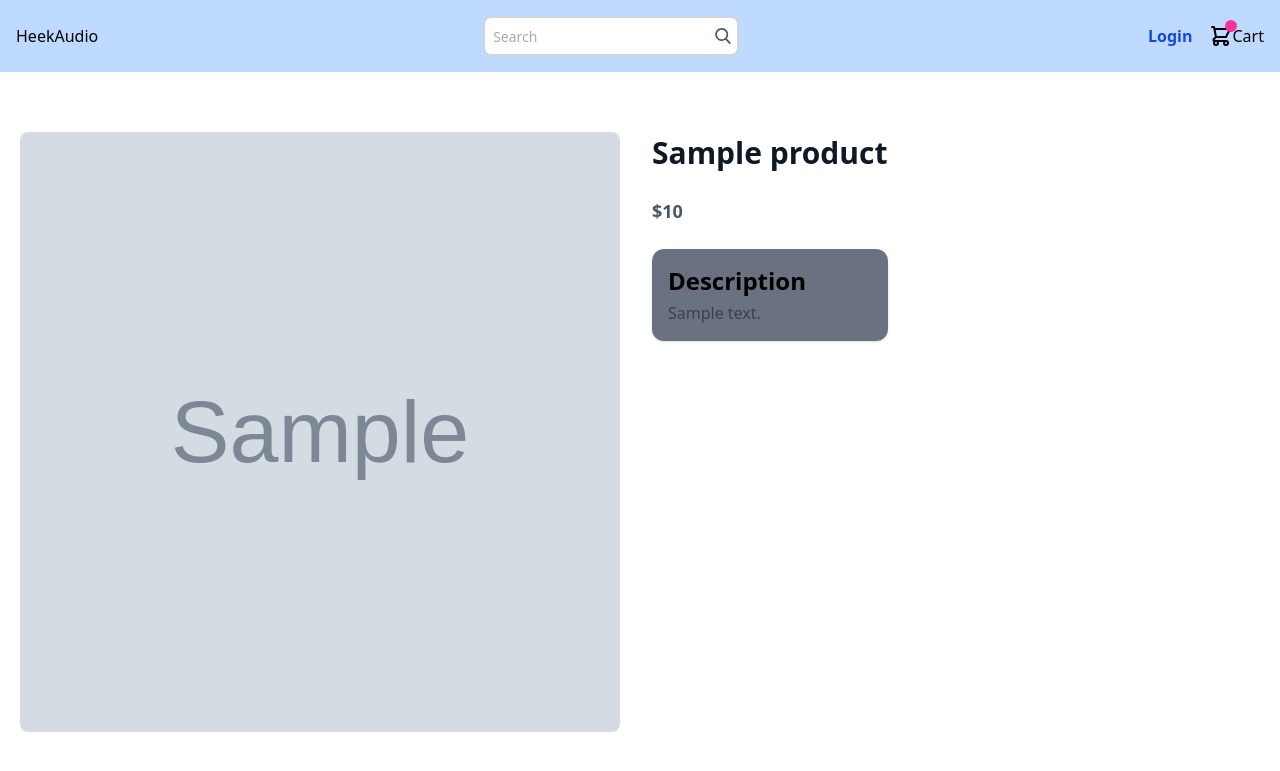
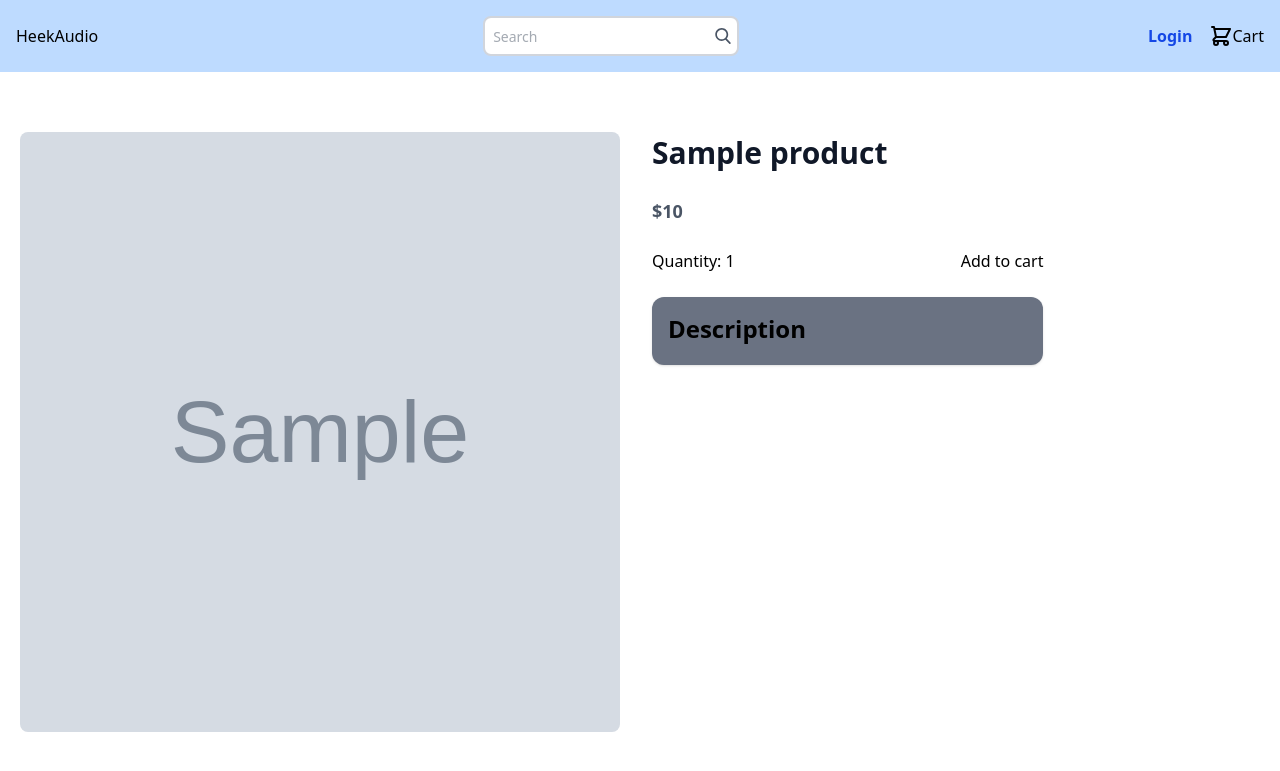
Before and after one commit to sugaazz1/heekaudio, a Flask app: template templates/product.html.jinja in a window 1280 px wide. Shown: the top 771 px of the page. Run offline with Flask 3, Linux system fonts and the light colour scheme; the template is opened without the code that fills it: most values are stand-ins (such as "Sample title", 1, 10 or a date in 2020); grey boxes marked "Sample" are stand-in pictures.

Commit message:
start1.2_individualProducts

```diff
--- a/main.py
+++ b/main.py
@@ -1,5 +1,5 @@
 from flask import Flask, render_template, request, flash, redirect, abort
-from flask_login import LoginManager, login_user, logout_user, login_required
+from flask_login import LoginManager, login_user, logout_user, login_required, current_user
 from flask import flash
 import pymysql
 
@@ -87,7 +87,10 @@ def product_page(product_id):
 
     cursor.execute("SELECT * FROM `Product` WHERE `ID` = %s", ( product_id) )
 
+
     result = cursor.fetchone()
+
+    #cursor.execute("SELECT * FROM `Product` WHERE ` Category` = %s AND `ID` != %s LIMIT 4", (result["Category"], product_id))
 
     connection.close()
 
@@ -96,11 +99,27 @@ def product_page(product_id):
 
     return render_template("product.html.jinja", product=result)
 
+@app.route("/product/<product_id>/add_to_cart", methods=["POST"])
+@login_required
+def add_to_cart(product_id):
 
-#@app.route("cart/<product_id>", methods=["POST"])
-#def add_to_cart(product_id):
+    quantity = request.form["quantity"]
 
-    #return
+
+    connection = connect_db()
+
+    cursor = connection.cursor()
+
+    cursor.execute("INSERT INTO `Cart` (`Quantity`, `ProductID`, `UserID`) VALUES (%s, %s, %s)" \
+    "ON DUPLICATE KEY UPDATE" \
+    "`Quantity` = `Quantity` + %s", (quantity, product_id, current_user.id, quantity))
+
+    result = cursor.fetchone()
+
+    connection.close()
+
+
+    return redirect('/cart')
 
 
 @app.route("/login", methods=["POST","GET"])
@@ -129,7 +148,6 @@ def login_page():
             return redirect("/browse")
 
     return render_template("login.html.jinja")
-
 
 
 @app.route("/register", methods=["POST", "GET"])
--- a/templates/components/navbar.html.jinja
+++ b/templates/components/navbar.html.jinja
@@ -21,6 +21,7 @@
               </svg>
                 </button>
     </div>
+
     <div class="flex gap-1000">
         <div class="flex ">
             {% if  not current_user.is_authenticated %}
@@ -42,8 +43,8 @@
                   <path stroke-linecap="round" stroke-linejoin="round" stroke-width="2" d="M3 3h2l.4 2M7 13h10l4-8H5.4M7 13L5.4 5M7 13l-2.293 2.293c-.63.63-.184 1.707.707 1.707H17m0 0a2 2 0 100 4 2 2 0 000-4zm-8 2a2 2 0 11-4 0 2 2 0 014 0z" />
               </svg>Cart
             <span class="flex absolute -mt-5 ml-4">
-              <span class="animate-ping absolute inline-flex h-3 w-3 rounded-full bg-pink-400 opacity-75"></span>
-                <span class="relative inline-flex rounded-full h-3 w-3 bg-pink-500">
+              <span class=" absolute inline-flex h-3 w-3  opacity-75"></span>
+                <span class="relative inline-flex rounded-full h-3 w-3 ">
                 </span>
               </span>
           </a>
--- a/templates/product.html.jinja
+++ b/templates/product.html.jinja
@@ -8,6 +8,9 @@
     <body>
         {% include "components/navbar.html.jinja"%}
 
+        <div class="flex flex-row gap-10">
+
+            <!--The products, the Description, the price and the cart at the top-->
             <div class="flex flex-row gap-8 p-5 mt-10 ">
                 <!-- Left: Product Image-->
                 <div class="w-150 aspect-square overflow-hidden rounded-lg">
@@ -26,12 +29,37 @@
 
                     <p class="text-gray-600 text-lg font-bold"> ${{ product["Price"]}}</p>
 
+                    <form method="post" action="/product/{{product['ID']}}/add_to_cart" >
+                        <label>Quantity:</label>
+                        <input type="number" name="quantity" value="1" min="1" max="">
+
+
+                        <button class="bg-red-2-500 ">Add to cart</button>
+                    </form>
+
+
                     <div class="bg-gray-500 rounded-xl shadow p-4">
                         <p class="font-bold text-2xl mb-1">Description</p>
-                    <p class="text-gray-700">{{product["Description"]}}</p>
+                        <p class="text-gray-700">
+                            {{ product["Description"] [150:]}}
+                            {% if product["Description"]| length > 150 %}
+                                <span id="dots">...</span>
+                                <span id="more" class="hidden">
+                                    {{product["Description"] [150:]}}
+                                </span>
+                            {%endif%}
+                        </p>
                     </div>
                 </div>
             </div>
 
+            <div>
+
+            </div>
+
+
+
+        </div>
+
     </body>
 </html>
```
Lines whose indentation alone changed are shown as unchanged.
